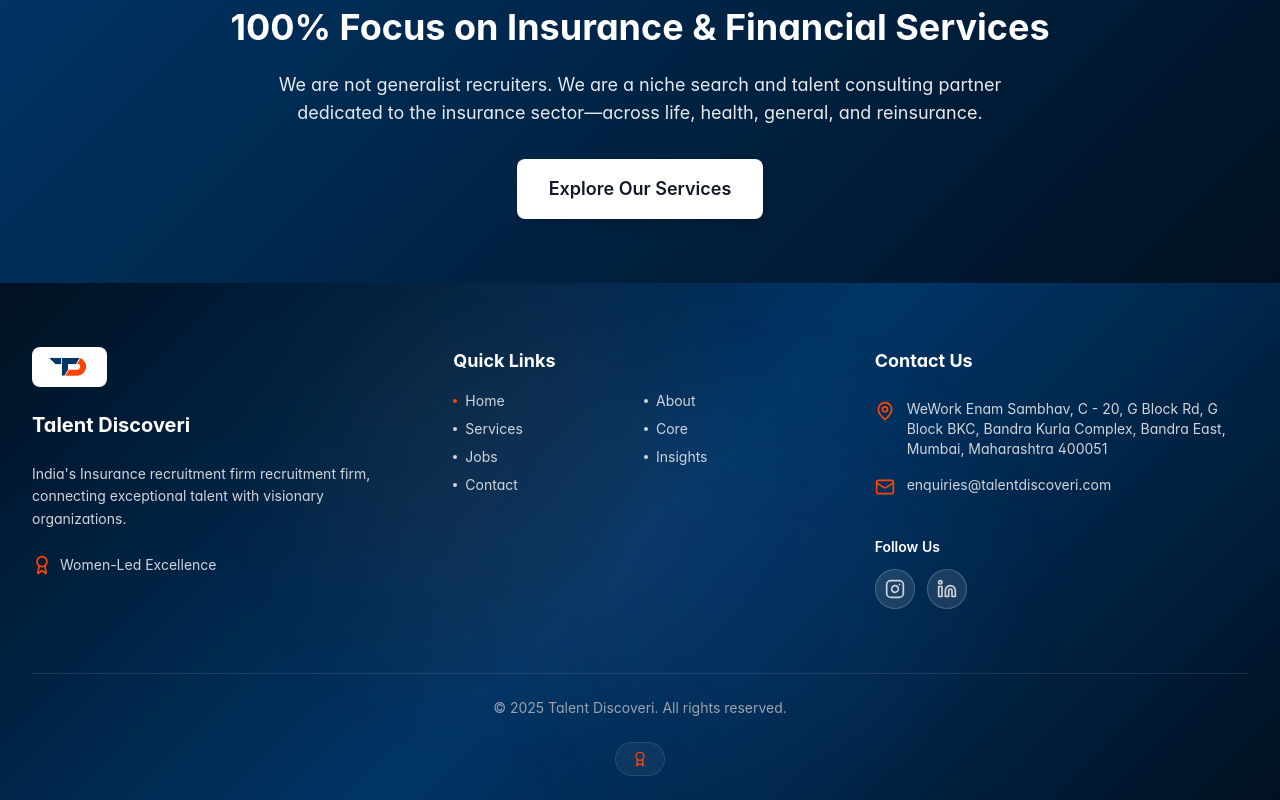
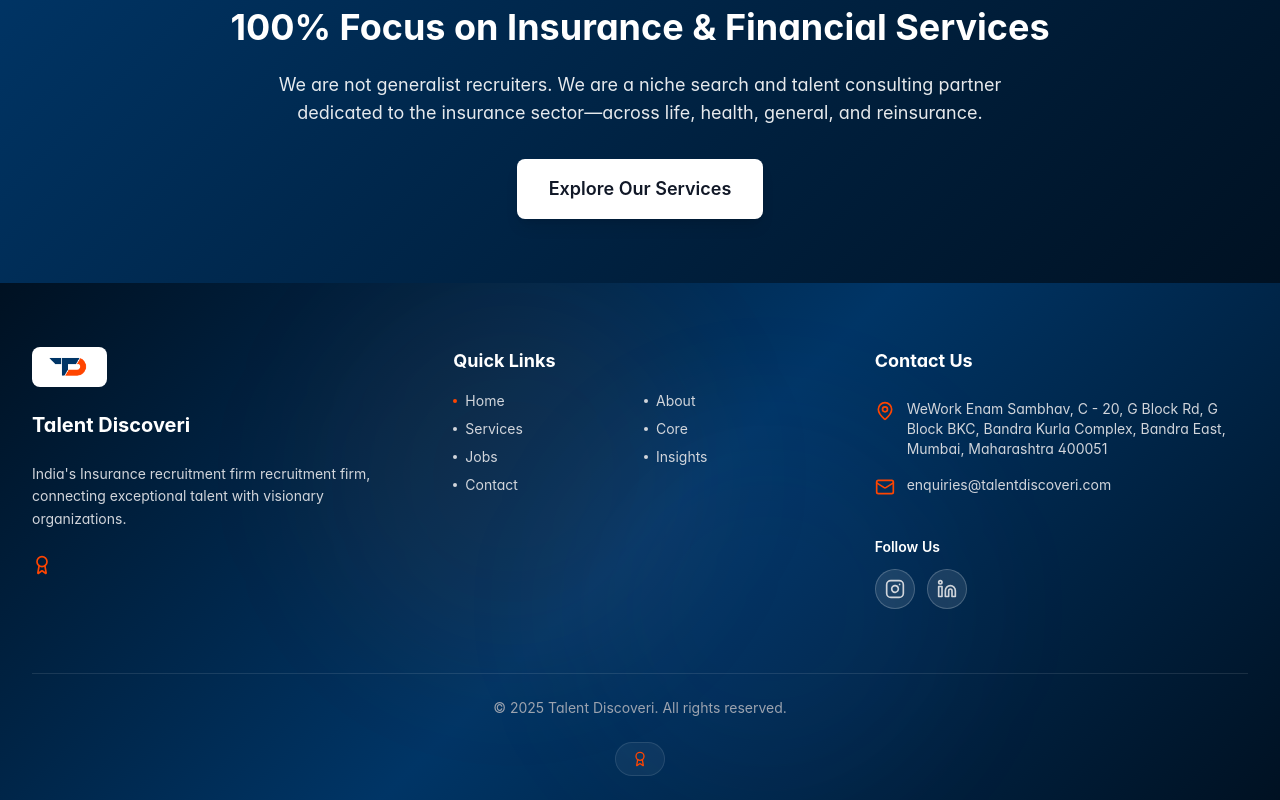
Before and after one commit to talentd702-td/TD-project, a Next.js app: page /home in a window 1280 px wide. Shown: the part 5101-5901 px from the top of the page. Built offline with nearby package versions, Linux system fonts and the light colour scheme; no server answers.

Commit message:
Update LandingPage.jsx

```diff
--- a/src/pages/landing/LandingPage.jsx
+++ b/src/pages/landing/LandingPage.jsx
@@ -138,7 +138,7 @@ export default function LandingPage() {
               </p>
               <div className="flex items-center gap-2 text-sm">
                 <Award className="w-5 h-5" style={{ color: "#FF4500" }} />
-                <span className="text-gray-300">Women-Led Excellence</span>
+                <span className="text-gray-300"></span>
               </div>
             </div>
 
```
